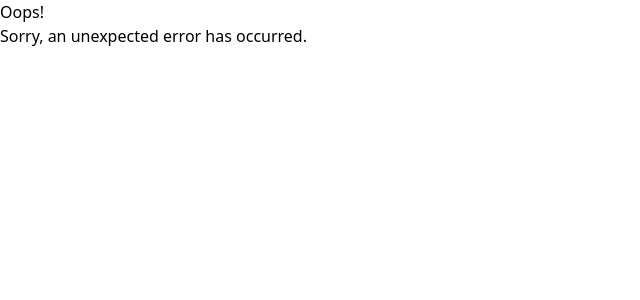
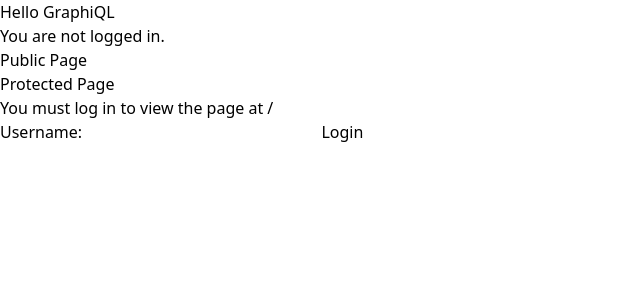
Before and after one commit to Shustovsky/GraphiQL-app, a React (Vite) app: page /login in a window 1280 px wide. Shown: the top 300 px of the page, without its empty margins (0-640 px from the left). Built offline with nearby package versions, Linux system fonts and the light colour scheme.

Commit message:
added protected routing

```diff
--- a/src/App.tsx
+++ b/src/App.tsx
@@ -1,9 +1,30 @@
-import Router from './router/Router';
+import * as React from 'react';
+import { Route, Routes } from 'react-router-dom';
+import { AuthProvider } from './context/AuthContext';
+import LoginPage from './pages/LoginPage';
+import MainPage from './pages/MainPage';
+import ProtectedPage from './pages/ProtectedPage';
+import PublicPage from './pages/PublicPage';
+import RequireAuth from './RequiredAuth';
 
-export function App() {
+export default function App() {
   return (
-    <>
-      <h1 className="text-center text-3xl font-bold underline">Hello GraphQL</h1>
-    </>
+    <AuthProvider>
+      <h1>Hello GraphiQL</h1>
+      <Routes>
+        <Route element={<MainPage />}>
+          <Route path="/" element={<PublicPage />} />
+          <Route path="/login" element={<LoginPage />} />
+          <Route
+            path="/protected"
+            element={
+              <RequireAuth>
+                <ProtectedPage />
+              </RequireAuth>
+            }
+          />
+        </Route>
+      </Routes>
+    </AuthProvider>
   );
 }
--- /dev/null
+++ b/src/RequiredAuth.tsx
@@ -0,0 +1,18 @@
+import React from 'react';
+import { Navigate, useLocation } from 'react-router-dom';
+import { useAuth } from './pages/AuthStatus';
+
+export default function RequireAuth({ children }: { children: JSX.Element }) {
+  const auth = useAuth();
+  const location = useLocation();
+
+  if (!auth.user) {
+    // Redirect them to the /login page, but save the current location they were
+    // trying to go to when they were redirected. This allows us to send them
+    // along to that page after they login, which is a nicer user experience
+    // than dropping them off on the home page.
+    return <Navigate to="/login" state={{ from: location }} replace />;
+  }
+
+  return children;
+}
--- /dev/null
+++ b/src/auth.ts
@@ -0,0 +1,16 @@
+/**
+ * This represents some generic auth provider API, like Firebase.
+ */
+const fakeAuthProvider = {
+  isAuthenticated: false,
+  signin(callback: VoidFunction) {
+    fakeAuthProvider.isAuthenticated = true;
+    setTimeout(callback, 100); // fake async
+  },
+  signout(callback: VoidFunction) {
+    fakeAuthProvider.isAuthenticated = false;
+    setTimeout(callback, 100);
+  },
+};
+
+export { fakeAuthProvider };
--- /dev/null
+++ b/src/context/AuthContext.tsx
@@ -0,0 +1,34 @@
+import React from 'react';
+import { fakeAuthProvider } from '../auth';
+
+interface AuthContextType {
+  user: any;
+  signin: (user: string, callback: VoidFunction) => void;
+  signout: (callback: VoidFunction) => void;
+}
+
+const AuthContext = React.createContext<AuthContextType>(null!);
+
+function AuthProvider({ children }: { children: React.ReactNode }) {
+  const [user, setUser] = React.useState<any>(null);
+
+  const signin = (newUser: string, callback: VoidFunction) => {
+    return fakeAuthProvider.signin(() => {
+      setUser(newUser);
+      callback();
+    });
+  };
+
+  const signout = (callback: VoidFunction) => {
+    return fakeAuthProvider.signout(() => {
+      setUser(null);
+      callback();
+    });
+  };
+
+  const value = { user, signin, signout };
+
+  return <AuthContext.Provider value={value}>{children}</AuthContext.Provider>;
+}
+
+export { AuthContext, AuthProvider };
--- a/src/main.tsx
+++ b/src/main.tsx
@@ -1,7 +1,7 @@
-import React from 'react';
-import ReactDOM from 'react-dom/client';
-import { createBrowserRouter, RouterProvider } from 'react-router-dom';
-import { App } from './App';
+import React, { StrictMode } from 'react';
+import ReactDOM, { createRoot } from 'react-dom/client';
+import { BrowserRouter, createBrowserRouter, RouterProvider } from 'react-router-dom';
+import App from './App';
 import './input.css';
 import LoginPage from './pages/LoginPage';
 import MainPage from './pages/MainPage';
@@ -9,24 +9,35 @@
 import RegisterPage from './pages/RegisterPage';
 import WelcomePage from './pages/WelcomePage';
 
-const router = createBrowserRouter([
-  {
-    path: '/',
-    element: <WelcomePage />,
-    errorElement: <NotFonundPage />,
-    children: [
-      {
-        path: '/',
-        element: <MainPage />,
-      },
-      {
-        path: 'register',
-        element: <RegisterPage />,
-      },
-    ],
-  },
-]);
+// const router = createBrowserRouter([
+//   {
+//     path: '/',
+//     element: <WelcomePage />,
+//     errorElement: <NotFonundPage />,
+//     children: [
+//       {
+//         path: '/',
+//         element: <MainPage />,
+//       },
+//       {
+//         path: 'register',
+//         element: <RegisterPage />,
+//       },
+//     ],
+//   },
+// ]);
 
-ReactDOM.createRoot(document.getElementById('root') as HTMLElement).render(
-  <RouterProvider router={router}></RouterProvider>
+// ReactDOM.createRoot(document.getElementById('root') as HTMLElement).render(
+//   <RouterProvider router={router}></RouterProvider>
+// );
+
+const rootElement = document.getElementById('root') as HTMLElement;
+const root = createRoot(rootElement);
+
+root.render(
+  <StrictMode>
+    <BrowserRouter>
+      <App />
+    </BrowserRouter>
+  </StrictMode>
 );
--- /dev/null
+++ b/src/pages/AuthStatus.tsx
@@ -0,0 +1,31 @@
+import React from 'react';
+import { useNavigate } from 'react-router-dom';
+import { AuthContext } from '../context/AuthContext';
+
+function useAuth() {
+  return React.useContext(AuthContext);
+}
+
+function AuthStatus() {
+  const auth = useAuth();
+  const navigate = useNavigate();
+
+  if (!auth.user) {
+    return <p>You are not logged in.</p>;
+  }
+
+  return (
+    <p>
+      Welcome {auth.user}!{' '}
+      <button
+        onClick={() => {
+          auth.signout(() => navigate('/'));
+        }}
+      >
+        Sign out
+      </button>
+    </p>
+  );
+}
+
+export { useAuth, AuthStatus };
--- a/src/pages/LoginPage.tsx
+++ b/src/pages/LoginPage.tsx
@@ -1,5 +1,42 @@
 import React from 'react';
 
+import { useLocation, useNavigate } from 'react-router-dom';
+import { useAuth } from './AuthStatus';
+
 export default function LoginPage() {
-  return <div>LoginPage</div>;
+  const navigate = useNavigate();
+  const location = useLocation();
+  const auth = useAuth();
+
+  const from = location.state?.from?.pathname || '/';
+
+  function handleSubmit(event: React.FormEvent<HTMLFormElement>) {
+    event.preventDefault();
+
+    const formData = new FormData(event.currentTarget);
+    const username = formData.get('username') as string;
+
+    auth.signin(username, () => {
+      // Send them back to the page they tried to visit when they were
+      // redirected to the login page. Use { replace: true } so we don't create
+      // another entry in the history stack for the login page.  This means that
+      // when they get to the protected page and click the back button, they
+      // won't end up back on the login page, which is also really nice for the
+      // user experience.
+      navigate(from, { replace: true });
+    });
+  }
+
+  return (
+    <div>
+      <p>You must log in to view the page at {from}</p>
+
+      <form onSubmit={handleSubmit}>
+        <label>
+          Username: <input name="username" type="text" />
+        </label>{' '}
+        <button type="submit">Login</button>
+      </form>
+    </div>
+  );
 }
--- a/src/pages/MainPage.tsx
+++ b/src/pages/MainPage.tsx
@@ -1,5 +1,22 @@
 import React from 'react';
 
+import { Link, Outlet } from 'react-router-dom';
+import { AuthStatus } from './AuthStatus';
+
 export default function MainPage() {
-  return <div>MainPage</div>;
+  return (
+    <div>
+      <AuthStatus />
+      <ul>
+        <li>
+          <Link to="/">Public Page</Link>
+        </li>
+        <li>
+          <Link to="/protected">Protected Page</Link>
+        </li>
+      </ul>
+
+      <Outlet />
+    </div>
+  );
 }
--- /dev/null
+++ b/src/pages/ProtectedPage.tsx
@@ -0,0 +1,5 @@
+import React from 'react';
+
+export default function ProtectedPage() {
+  return <h3>Protected</h3>;
+}
--- /dev/null
+++ b/src/pages/PublicPage.tsx
@@ -0,0 +1,5 @@
+import React from 'react';
+
+export default function PublicPage() {
+  return <h3>Public</h3>;
+}
```
